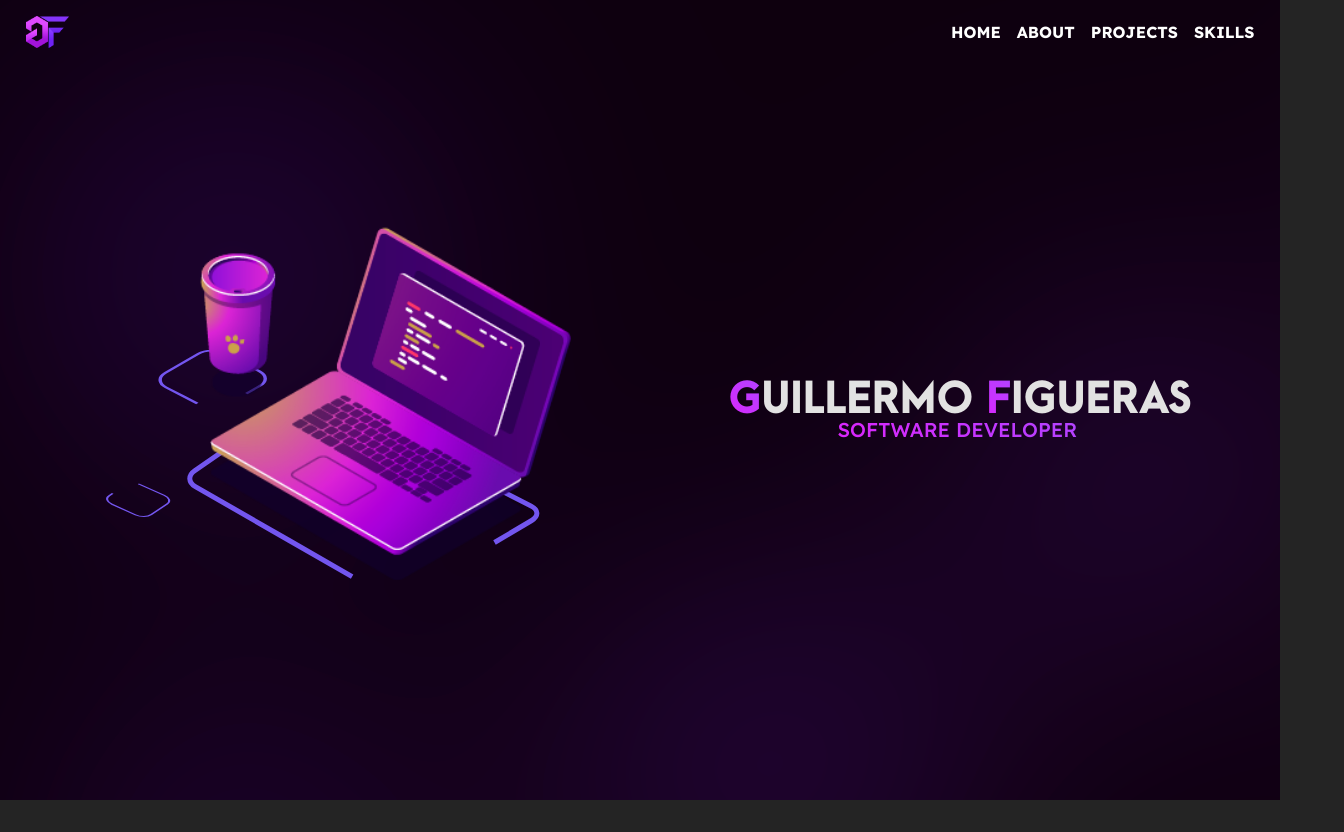
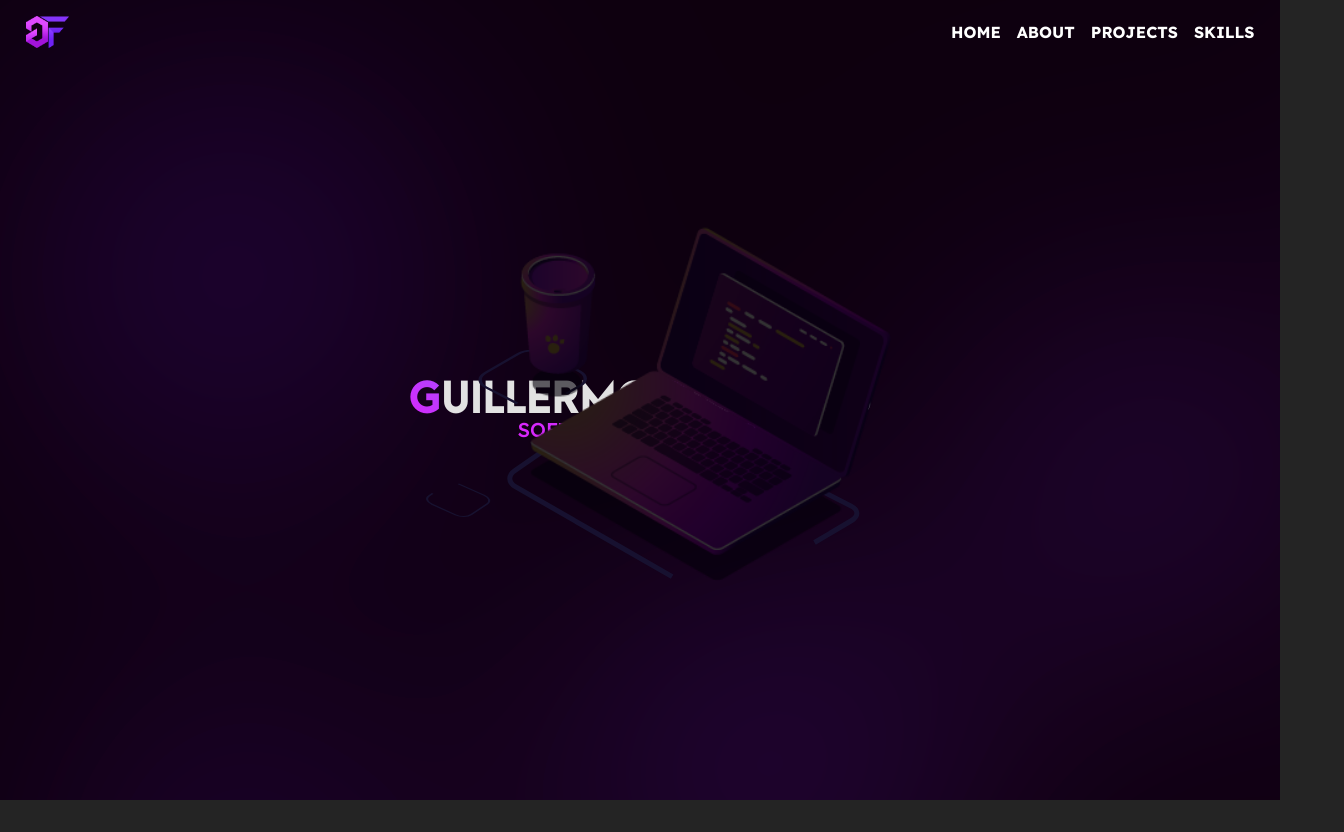
Before and after one commit to gy-gfigueras/gfigueras_portfolio, a React (Vite) app: page / in a window 1280 px wide. Shown: the whole page, 1344 px wide, since content can reach past the window. Before the commit the page ends 800 px from the top, so only its background shows below. Built offline with nearby package versions, Linux system fonts and the light colour scheme; some icons are missing.

Commit message:
changing the design app

```diff
--- a/src/components/LottieAnimation.jsx
+++ b/src/components/LottieAnimation.jsx
@@ -8,7 +8,7 @@ export function LottieAnimation(){
     return (
         <>
         <Parallax />
-        <Lottie className='lottie-animation parallax' speed="2" animationData={animationData} />
+        <Lottie className='lottie-animation parallax' speed="1" animationData={animationData} />
         </>
     )
 }
--- a/src/components/MainPage.jsx
+++ b/src/components/MainPage.jsx
@@ -18,7 +18,7 @@ export function MainPage() {
                     <LottieAnimation  />
                 </div>
                 <div className="right-side">
-                    <h1 className='title parallax' speed="1">
+                    <h1 className='title parallax' speed="3">
                         <span className='letter-purple'>G</span>UILLERMO <span className='letter-purple'>F</span>IGUERAS <br />
                         <span className='soft-text'>
                         <Typed
--- a/src/styles/mainPage.css
+++ b/src/styles/mainPage.css
@@ -13,24 +13,27 @@
     display: flex;
     width: 100%;
     height: 92%;
-    flex-direction: row;
+    flex-direction: column;
     justify-content: center;
 
 }
 
 .left-side{
-    width:50%;
+    /* width:50%; */
     height: 100%;
     display: flex;
     align-items: center;
     justify-content: center;
+    position: absolute;
+    width: 100%;
+    filter: brightness(.2);
 }
 .right-side{
-    width: 50%;
+    width: 100%;
     height: 100%;
     display: flex;
     align-items: center;
-    margin-right: 10%;
+    margin-right: 0%;
     justify-content: center;
     text-align: center;
     flex-direction: column;
@@ -81,7 +84,7 @@
     align-items: center;
     justify-content: center;
     position: absolute;
-    margin-left: 20%;
+    /* margin-left: 20%; */
      filter:  hue-rotate(20deg);
 }
 .lottie-animation svg{
```
